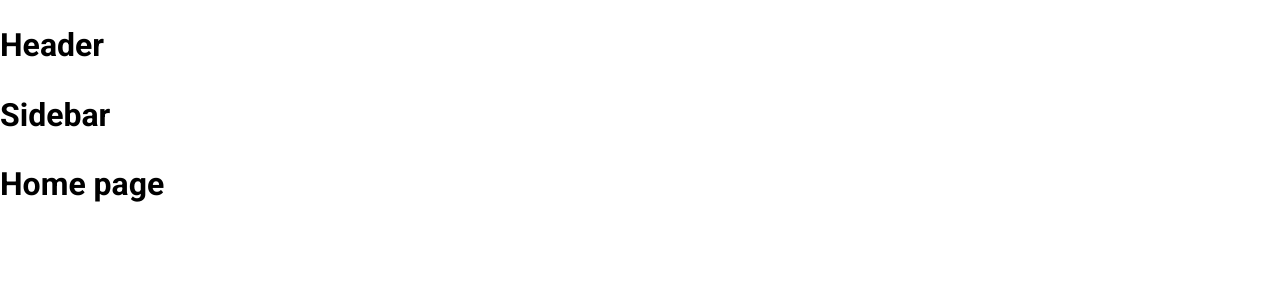
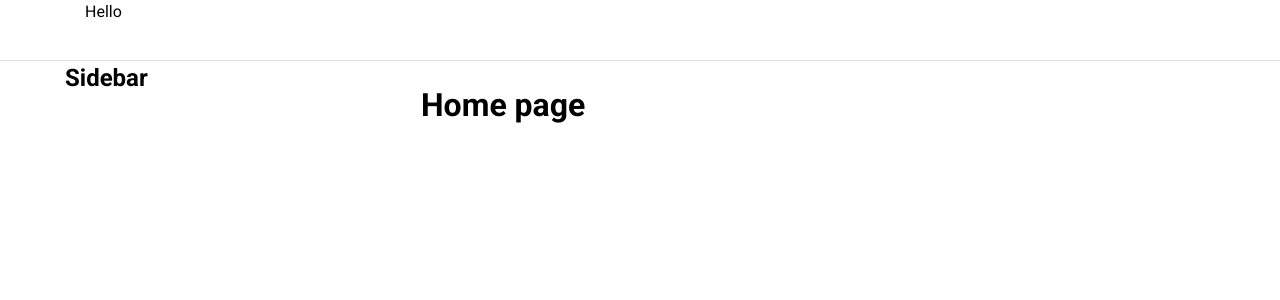
Before and after one commit to ngphuc2808/Tiktok, a React (Create React App) app: page / in a window 1280 px wide. Shown: the top 300 px of the page. Built offline with nearby package versions, Linux system fonts and the light colour scheme.

Commit message:
Setup Layout

```diff
--- a/package.json
+++ b/package.json
@@ -6,6 +6,7 @@
     "@testing-library/jest-dom": "^5.16.5",
     "@testing-library/react": "^13.4.0",
     "@testing-library/user-event": "^13.5.0",
+    "classnames": "^2.3.2",
     "normalize.css": "^8.0.1",
     "react": "^18.2.0",
     "react-dom": "^18.2.0",
--- /dev/null
+++ b/src/Layout/DefaultLayout/DefaultLayout.module.scss
@@ -0,0 +1,14 @@
+.wrapper {
+  display: flex;
+  flex-direction: column;
+  align-items: center;
+}
+
+.container {
+  width: var(--default-layout-width);
+  display: flex;
+}
+
+.content {
+  flex: 1;
+}
--- /dev/null
+++ b/src/Layout/DefaultLayout/Sidebar/Sidebar.module.scss
@@ -0,0 +1,4 @@
+.wrapper {
+  width: 356px;
+  min-height: 1000px;
+}
--- a/src/Layout/DefaultLayout/Sidebar/index.js
+++ b/src/Layout/DefaultLayout/Sidebar/index.js
@@ -1,5 +1,13 @@
+import classNames from 'classnames/bind';
+import styles from './Sidebar.module.scss';
+
+const cx = classNames.bind(styles);
 function Sidebar() {
-  return <h1>Sidebar</h1>;
+  return (
+    <aside className={cx('wrapper')}>
+      <h2>Sidebar</h2>
+    </aside>
+  );
 }
 
 export default Sidebar;
--- a/src/Layout/DefaultLayout/index.js
+++ b/src/Layout/DefaultLayout/index.js
@@ -1,12 +1,17 @@
 import Header from '~/Layout/components/Header';
 import Sidebar from './Sidebar';
+import classNames from 'classnames/bind';
+import styles from './DefaultLayout.module.scss';
 
+const cx = classNames.bind(styles);
 function DefaultLayout({ children }) {
   return (
-    <div>
+    <div className={cx('wrapper')}>
       <Header />
-      <Sidebar />
-      <div>{children}</div>
+      <div className={cx('container')}>
+        <Sidebar />
+        <div className={cx('content')}>{children}</div>
+      </div>
     </div>
   );
 }
--- /dev/null
+++ b/src/Layout/components/Header/Header.module.scss
@@ -0,0 +1,14 @@
+.wrapper {
+  width: 100%;
+  height: var(--default-layout-header-height);
+  box-shadow: 0px 1px 1px rgb(0 0 0 / 12%);
+  display: flex;
+  justify-content: center;
+}
+
+.inner {
+  width: var(--default-layout-width);
+  height: 100%;
+  padding-left: 20px;
+  padding-right: 24px;
+}
--- a/src/Layout/components/Header/index.js
+++ b/src/Layout/components/Header/index.js
@@ -1,5 +1,14 @@
+import classNames from 'classnames/bind';
+import styles from './Header.module.scss';
+
+const cx = classNames.bind(styles);
+
 function Header() {
-  return <h1>Header</h1>;
+  return (
+    <header className={cx('wrapper')}>
+      <div className={cx('inner')}>Hello</div>
+    </header>
+  );
 }
 
 export default Header;
--- a/src/components/GlobalStyles/GlobalStyles.scss
+++ b/src/components/GlobalStyles/GlobalStyles.scss
@@ -3,10 +3,14 @@
 
 :root {
   --primary: #fe2c55;
+  --default-layout-header-height: 60px;
+  --default-layout-width: 1150px;
 }
 
 * {
   box-sizing: border-box;
+  margin: 0;
+  padding: 0;
 }
 
 html {
```
Also changed, not shown: 1 other file (tests, documents, lock files or other folders).
